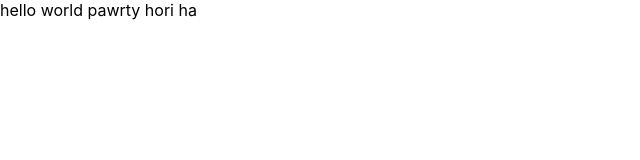
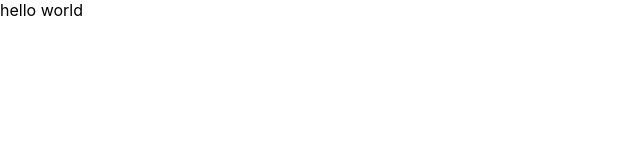
Before and after one commit to kashif-jahangir/bootcampClass2, a React (Create React App) app: page / in a window 1280 px wide. Shown: the top 160 px of the page, without its empty margins (0-640 px from the left). Built offline with nearby package versions, Linux system fonts and the light colour scheme.

Commit message:
Update App.js

```diff
--- a/src/App.js
+++ b/src/App.js
@@ -4,7 +4,7 @@ function App() {
   return (
     <div>
      hello world
-     pawrty hori ha
+
     </div>
   );
 }
```
